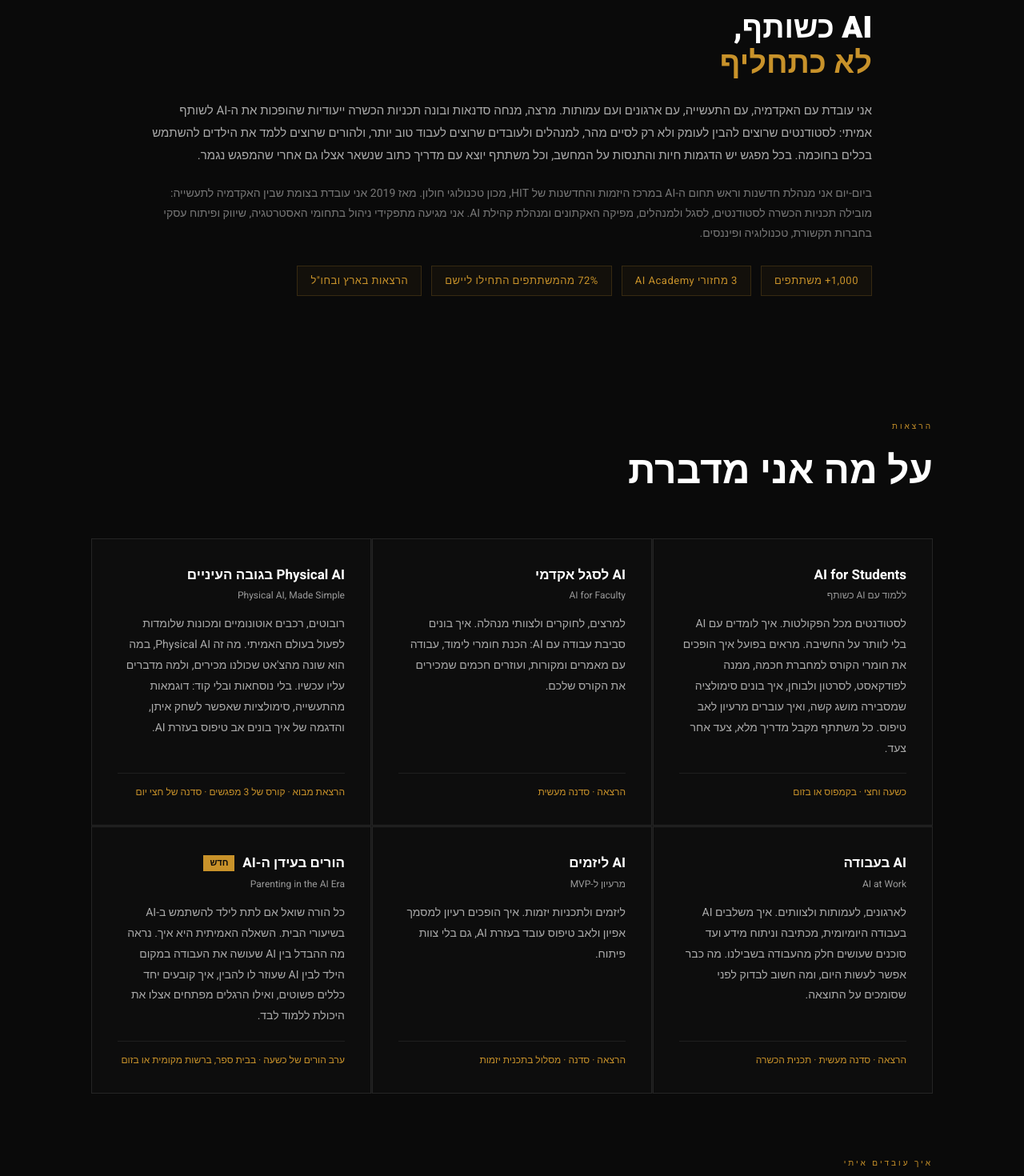
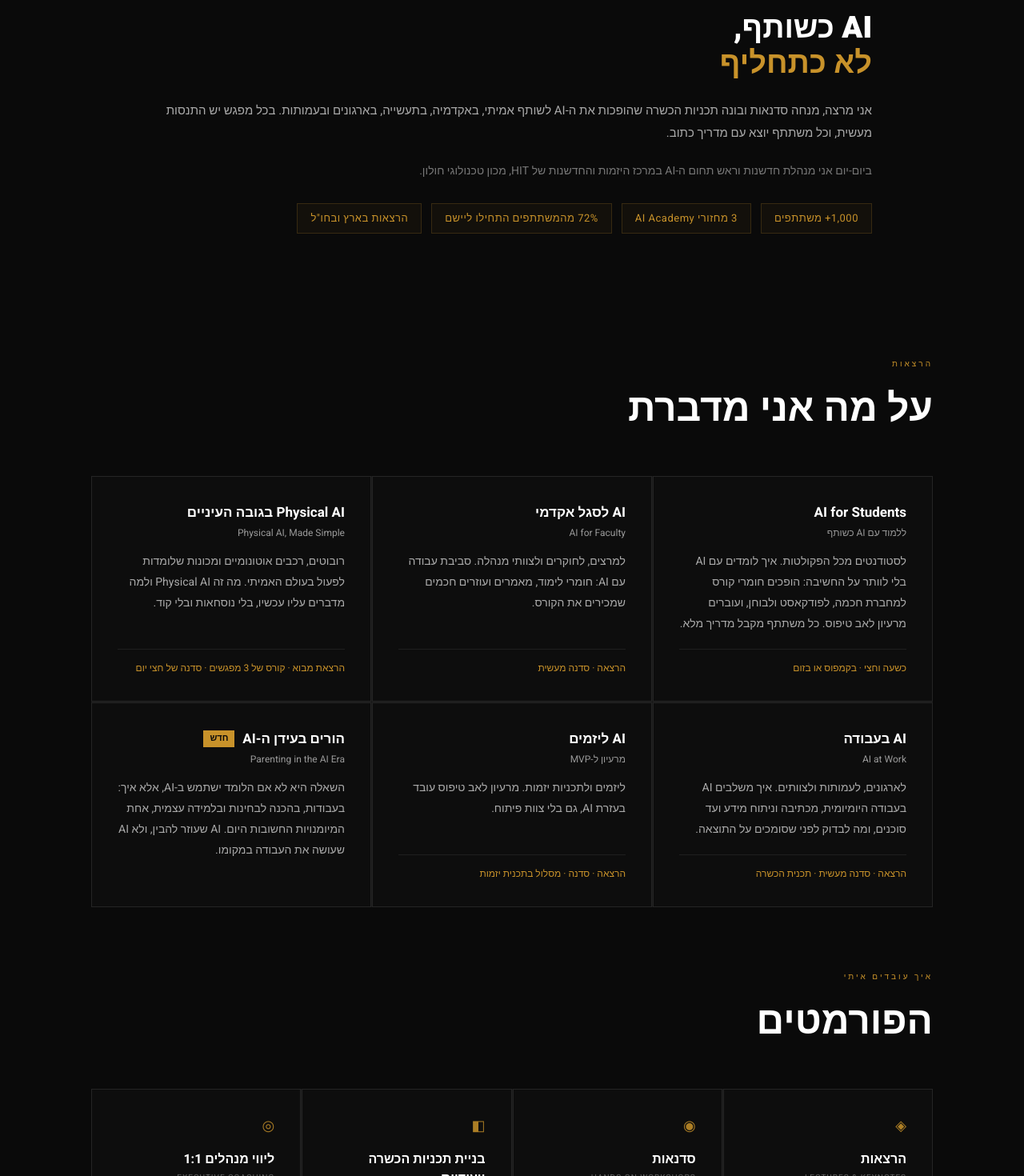
Before and after one commit to RikilAI/riki-website, a Next.js app: page / in a window 1280 px wide. Shown: the part 880-2350 px from the top of the page at 80% size. Built offline with nearby package versions, Linux system fonts and the light colour scheme.

Commit message:
Shorten site copy: about intro, talk descriptions, parents talk wording

```diff
--- a/app/components/RikiSite.tsx
+++ b/app/components/RikiSite.tsx
@@ -59,7 +59,7 @@ function LectureCard({ l, F, newBadge }: { l: { title: string; en: string; desc:
       </div>
       <div style={{ fontFamily: F, fontSize: 12, color: "#999", marginBottom: 14 }}>{l.en}</div>
       <p style={{ fontFamily: F, fontSize: 14, color: "#aaa", lineHeight: 1.85, margin: "0 0 18px 0", flex: 1 }}>{l.desc}</p>
-      <div style={{ fontFamily: F, fontSize: 12, color: "#C8922A", borderTop: "1px solid #1f1f1f", paddingTop: 14 }}>{l.formats}</div>
+      {l.formats && <div style={{ fontFamily: F, fontSize: 12, color: "#C8922A", borderTop: "1px solid #1f1f1f", paddingTop: 14 }}>{l.formats}</div>}
     </article>
   );
 }
--- a/app/components/content.ts
+++ b/app/components/content.ts
@@ -29,8 +29,8 @@ export const content = {
       label: "ריקי לויסמן",
       heading: "AI כשותף,",
       headingAccent: "לא כתחליף",
-      p1: "אני עובדת עם האקדמיה, עם התעשייה, עם ארגונים ועם עמותות. מרצה, מנחה סדנאות ובונה תכניות הכשרה ייעודיות שהופכות את ה-AI לשותף אמיתי: לסטודנטים שרוצים להבין לעומק ולא רק לסיים מהר, למנהלים ולעובדים שרוצים לעבוד טוב יותר, ולהורים שרוצים ללמד את הילדים להשתמש בכלים בחוכמה. בכל מפגש יש הדגמות חיות והתנסות על המחשב, וכל משתתף יוצא עם מדריך כתוב שנשאר אצלו גם אחרי שהמפגש נגמר.",
-      p2: "ביום-יום אני מנהלת חדשנות וראש תחום ה-AI במרכז היזמות והחדשנות של HIT, מכון טכנולוגי חולון. מאז 2019 אני עובדת בצומת שבין האקדמיה לתעשייה: מובילה תכניות הכשרה לסטודנטים, לסגל ולמנהלים, מפיקה האקתונים ומנהלת קהילת AI. אני מגיעה מתפקידי ניהול בתחומי האסטרטגיה, שיווק ופיתוח עסקי בחברות תקשורת, טכנולוגיה ופיננסים.",
+      p1: "אני מרצה, מנחה סדנאות ובונה תכניות הכשרה שהופכות את ה-AI לשותף אמיתי, באקדמיה, בתעשייה, בארגונים ובעמותות. בכל מפגש יש התנסות מעשית, וכל משתתף יוצא עם מדריך כתוב.",
+      p2: "ביום-יום אני מנהלת חדשנות וראש תחום ה-AI במרכז היזמות והחדשנות של HIT, מכון טכנולוגי חולון.",
       tags: ["1,000+ משתתפים", "3 מחזורי AI Academy", "72% מהמשתתפים התחילו ליישם", "הרצאות בארץ ובחו\"ל"],
     },
 
@@ -42,43 +42,43 @@ export const content = {
         {
           title: "AI for Students",
           en: "ללמוד עם AI כשותף",
-          desc: "לסטודנטים מכל הפקולטות. איך לומדים עם AI בלי לוותר על החשיבה. מראים בפועל איך הופכים את חומרי הקורס למחברת חכמה, ממנה לפודקאסט, לסרטון ולבוחן, איך בונים סימולציה שמסבירה מושג קשה, ואיך עוברים מרעיון לאב טיפוס. כל משתתף מקבל מדריך מלא, צעד אחר צעד.",
+          desc: "לסטודנטים מכל הפקולטות. איך לומדים עם AI בלי לוותר על החשיבה: הופכים חומרי קורס למחברת חכמה, לפודקאסט ולבוחן, ועוברים מרעיון לאב טיפוס. כל משתתף מקבל מדריך מלא.",
           formats: "כשעה וחצי · בקמפוס או בזום",
           isNew: false,
         },
         {
           title: "AI לסגל אקדמי",
           en: "AI for Faculty",
-          desc: "למרצים, לחוקרים ולצוותי מנהלה. איך בונים סביבת עבודה עם AI: הכנת חומרי לימוד, עבודה עם מאמרים ומקורות, ועוזרים חכמים שמכירים את הקורס שלכם.",
+          desc: "למרצים, לחוקרים ולצוותי מנהלה. סביבת עבודה עם AI: חומרי לימוד, מאמרים ועוזרים חכמים שמכירים את הקורס.",
           formats: "הרצאה · סדנה מעשית",
           isNew: false,
         },
         {
           title: "Physical AI בגובה העיניים",
           en: "Physical AI, Made Simple",
-          desc: "רובוטים, רכבים אוטונומיים ומכונות שלומדות לפעול בעולם האמיתי. מה זה Physical AI, במה הוא שונה מהצ'אט שכולנו מכירים, ולמה מדברים עליו עכשיו. בלי נוסחאות ובלי קוד: דוגמאות מהתעשייה, סימולציות שאפשר לשחק איתן, והדגמה של איך בונים אב טיפוס בעזרת AI.",
+          desc: "רובוטים, רכבים אוטונומיים ומכונות שלומדות לפעול בעולם האמיתי. מה זה Physical AI ולמה מדברים עליו עכשיו, בלי נוסחאות ובלי קוד.",
           formats: "הרצאת מבוא · קורס של 3 מפגשים · סדנה של חצי יום",
           isNew: false,
         },
         {
           title: "AI בעבודה",
           en: "AI at Work",
-          desc: "לארגונים, לעמותות ולצוותים. איך משלבים AI בעבודה היומיומית, מכתיבה וניתוח מידע ועד סוכנים שעושים חלק מהעבודה בשבילנו. מה כבר אפשר לעשות היום, ומה חשוב לבדוק לפני שסומכים על התוצאה.",
+          desc: "לארגונים, לעמותות ולצוותים. איך משלבים AI בעבודה היומיומית, מכתיבה וניתוח מידע ועד סוכנים, ומה לבדוק לפני שסומכים על התוצאה.",
           formats: "הרצאה · סדנה מעשית · תכנית הכשרה",
           isNew: false,
         },
         {
           title: "AI ליזמים",
           en: "מרעיון ל-MVP",
-          desc: "ליזמים ולתכניות יזמות. איך הופכים רעיון למסמך אפיון ולאב טיפוס עובד בעזרת AI, גם בלי צוות פיתוח.",
+          desc: "ליזמים ולתכניות יזמות. מרעיון לאב טיפוס עובד בעזרת AI, גם בלי צוות פיתוח.",
           formats: "הרצאה · סדנה · מסלול בתכנית יזמות",
           isNew: false,
         },
         {
           title: "הורים בעידן ה-AI",
           en: "Parenting in the AI Era",
-          desc: "כל הורה שואל אם לתת לילד להשתמש ב-AI בשיעורי הבית. השאלה האמיתית היא איך. נראה מה ההבדל בין AI שעושה את העבודה במקום הילד לבין AI שעוזר לו להבין, איך קובעים יחד כללים פשוטים, ואילו הרגלים מפתחים אצלו את היכולת ללמוד לבד.",
-          formats: "ערב הורים של כשעה · בבית ספר, ברשות מקומית או בזום",
+          desc: "השאלה היא לא אם הלומד ישתמש ב-AI, אלא איך: בעבודות, בהכנה לבחינות ובלמידה עצמית, אחת המיומנויות החשובות היום. AI שעוזר להבין, ולא AI שעושה את העבודה במקומו.",
+          formats: "",
           isNew: true,
         },
       ],
@@ -171,8 +171,8 @@ export const content = {
       label: "Riki Levisman",
       heading: "AI as a partner,",
       headingAccent: "not a replacement",
-      p1: "I work with academia, industry, organizations and nonprofits. I give talks, run workshops and build dedicated training programs that turn AI into a real partner: for students who want to understand deeply and not just finish fast, for managers and teams who want to do better work, and for parents who want to teach their kids to use these tools wisely. Every session includes live demos and hands-on practice, and every participant leaves with a written guide to keep long after the session ends.",
-      p2: "By day I'm Innovation Manager and Head of AI at the Entrepreneurship and Innovation Center of HIT, Holon Institute of Technology. Since 2019 I've worked where academia meets industry: leading training programs for students, faculty and managers, running hackathons, and managing an AI community. I come from management roles in strategy, marketing and business development in telecom, tech and finance.",
+      p1: "I give talks, run workshops and build training programs that turn AI into a real partner, in academia, industry, organizations and nonprofits. Every session is hands-on, and every participant leaves with a written guide.",
+      p2: "By day I'm Innovation Manager and Head of AI at the Entrepreneurship and Innovation Center of HIT, Holon Institute of Technology.",
       tags: ["1,000+ participants", "3 AI Academy cohorts", "72% of participants started applying AI", "Talks in Israel and abroad"],
     },
 
@@ -184,43 +184,43 @@ export const content = {
         {
           title: "AI for Students",
           en: "Learning with AI as a partner",
-          desc: "For students in every faculty. How to learn with AI without giving up on thinking. Live demos: turning course materials into a smart notebook, then into a podcast, a video and a quiz; building a simulation that explains a hard concept; going from an idea to a prototype. Everyone gets a full step-by-step guide.",
+          desc: "For students in every faculty. Learning with AI without giving up on thinking: turning course materials into a smart notebook, a podcast and a quiz, and going from idea to prototype. Everyone gets a full guide.",
           formats: "About 90 minutes · On campus or on Zoom",
           isNew: false,
         },
         {
           title: "AI for Faculty",
           en: "For lecturers and researchers",
-          desc: "For lecturers, researchers and administrative staff. Building an AI workspace: preparing course materials, working with papers and sources, and smart assistants that know your course.",
+          desc: "For lecturers, researchers and admin staff. An AI workspace: course materials, papers and smart assistants that know your course.",
           formats: "Talk · Hands-on workshop",
           isNew: false,
         },
         {
           title: "Physical AI, Made Simple",
           en: "AI in the physical world",
-          desc: "Robots, autonomous vehicles and machines that learn to act in the real world. What Physical AI is, how it differs from the chatbots we all know, and why everyone is talking about it now. No equations, no code: industry examples, simulations you can play with, and a demo of building a prototype with AI.",
+          desc: "Robots, autonomous vehicles and machines that learn to act in the real world. What Physical AI is and why everyone is talking about it, with no equations and no code.",
           formats: "Intro talk · 3-session course · Half-day workshop",
           isNew: false,
         },
         {
           title: "AI at Work",
           en: "For organizations and nonprofits",
-          desc: "For organizations, nonprofits and teams. How to bring AI into everyday work, from writing and analysis to agents that take on part of the job. What you can already do today, and what to check before you trust the output.",
+          desc: "For organizations, nonprofits and teams. Bringing AI into everyday work, from writing and analysis to agents, and what to check before you trust the output.",
           formats: "Talk · Hands-on workshop · Training program",
           isNew: false,
         },
         {
           title: "AI for Entrepreneurs",
           en: "From idea to MVP",
-          desc: "For founders and entrepreneurship programs. Turning an idea into a product spec and a working prototype with AI, even without a dev team.",
+          desc: "For founders and entrepreneurship programs. From idea to working prototype with AI, even without a dev team.",
           formats: "Talk · Workshop · Track within a program",
           isNew: false,
         },
         {
           title: "Parenting in the AI Era",
-          en: "Helping kids learn with AI",
-          desc: "Every parent asks whether their kid should use AI for homework. The real question is how. We'll look at the difference between AI that does the work for the child and AI that helps them understand, how to agree on simple ground rules together, and which habits build the ability to learn independently.",
-          formats: "About an hour · Schools, municipalities or Zoom",
+          en: "Helping learners use AI wisely",
+          desc: "The question isn't whether learners will use AI, but how: for assignments, exam prep and self-directed learning, one of today's most important skills. AI that helps them understand, not AI that does the work for them.",
+          formats: "",
           isNew: true,
         },
       ],
```
